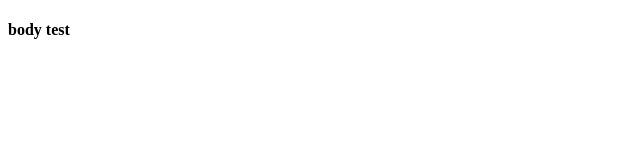
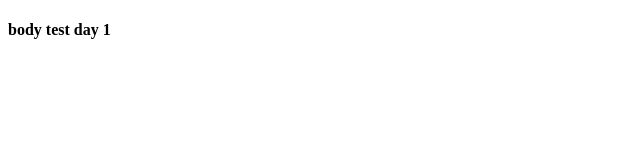
Before and after one commit to Taimum402/second-project, a plain HTML site: page index.html in a window 1280 px wide. Shown: the full height of the page, 0-640 px from the left. Drawn offline with Linux system fonts and the light colour scheme.

Commit message:
first day1 test

```diff
--- a/index.html
+++ b/index.html
@@ -6,6 +6,6 @@
     <title>Document</title>
 </head>
 <body>
-    <h4> body test</h4>
+    <h4> body test day 1</h4>
 </body>
 </html>
```
